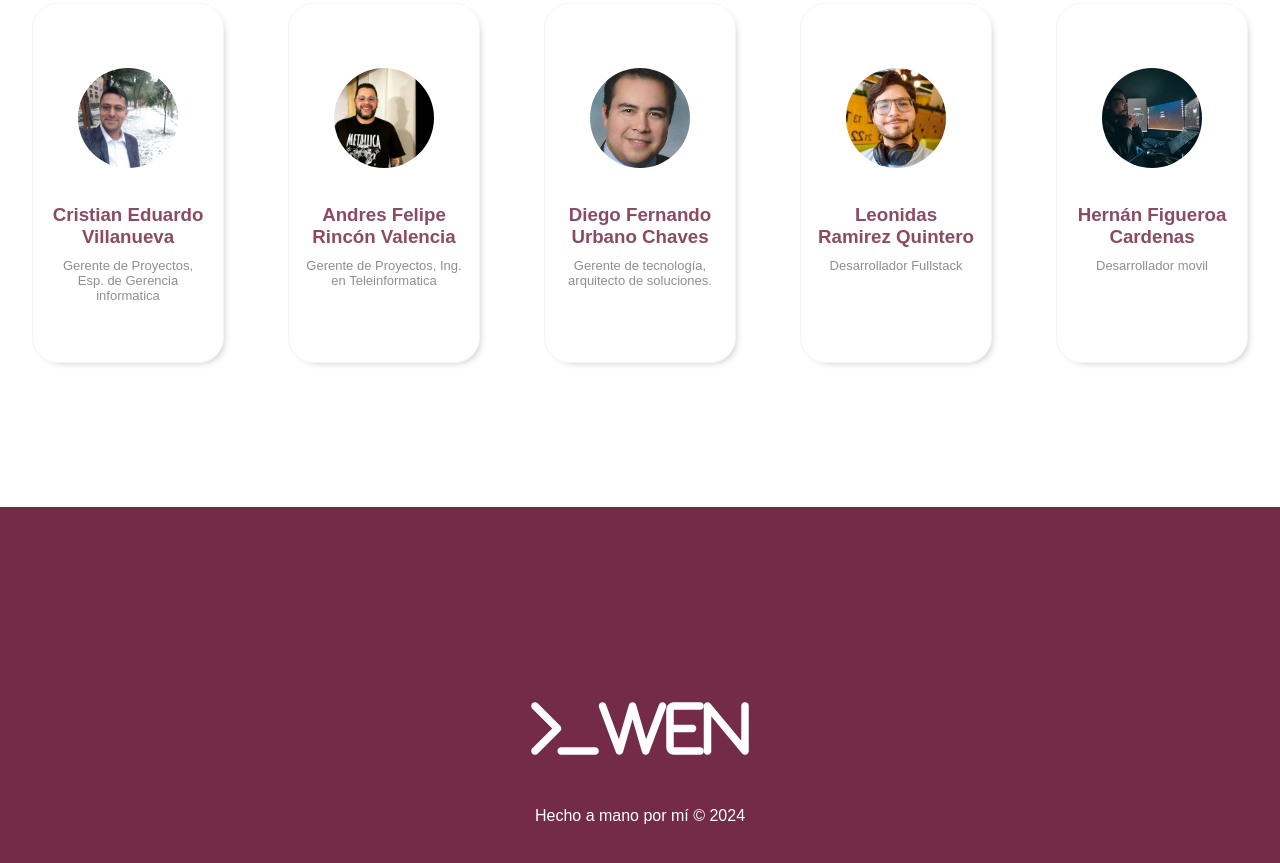
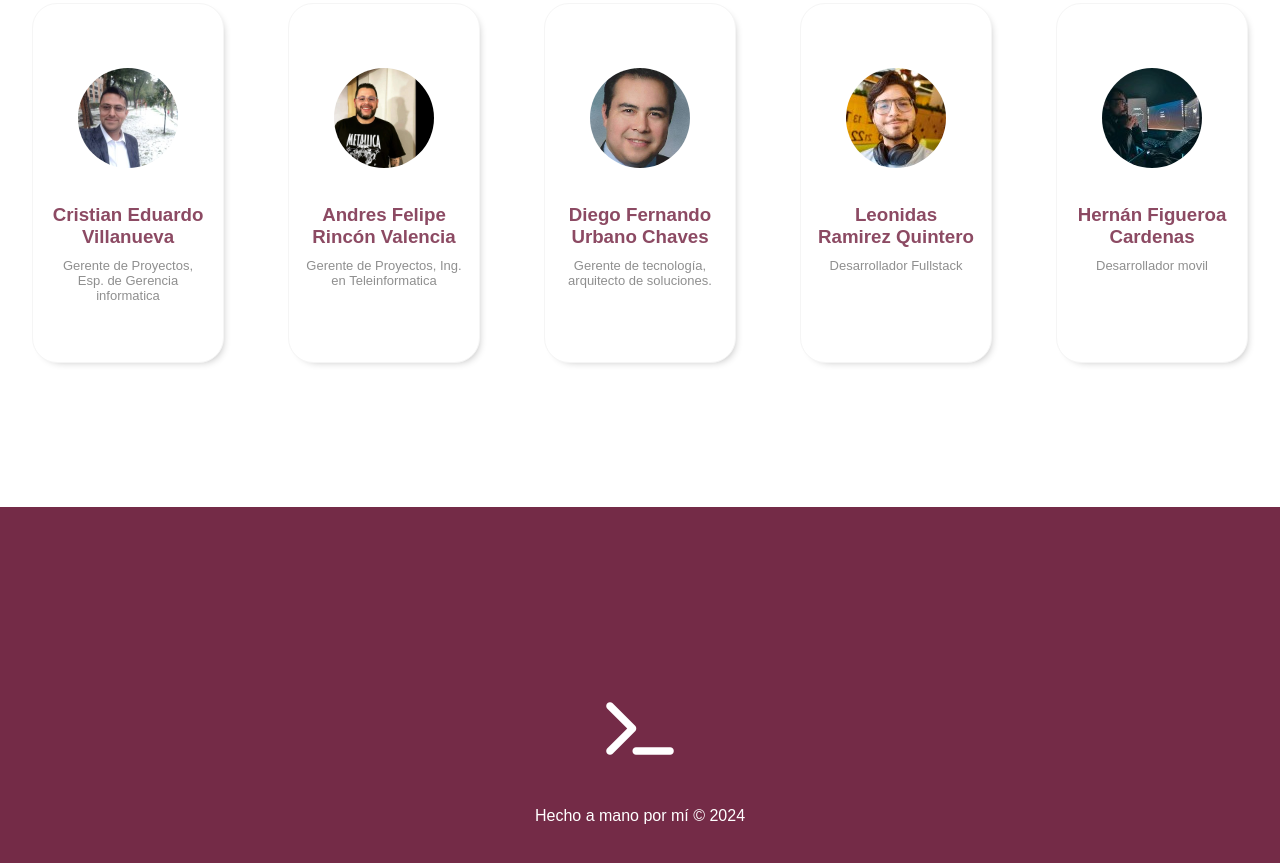
Before and after one commit to Wen-Estevez/Portfolio, a plain HTML site: page index.html in a window 1280 px wide. Shown: the part 2857-3720 px from the top of the page. Drawn offline with nearby package versions, Linux system fonts and the light colour scheme.

Commit message:
Update index.html

```diff
--- a/index.html
+++ b/index.html
@@ -254,7 +254,7 @@
 
   <div class="footer">
     <div class="footer-text">
-      <i class="fa-solid fa-terminal">Wen</i>
+      <i class="fa-solid fa-terminal"></i>
       <p>Hecho a mano por mí © 2024</p>
     </div>
   </div>
```
